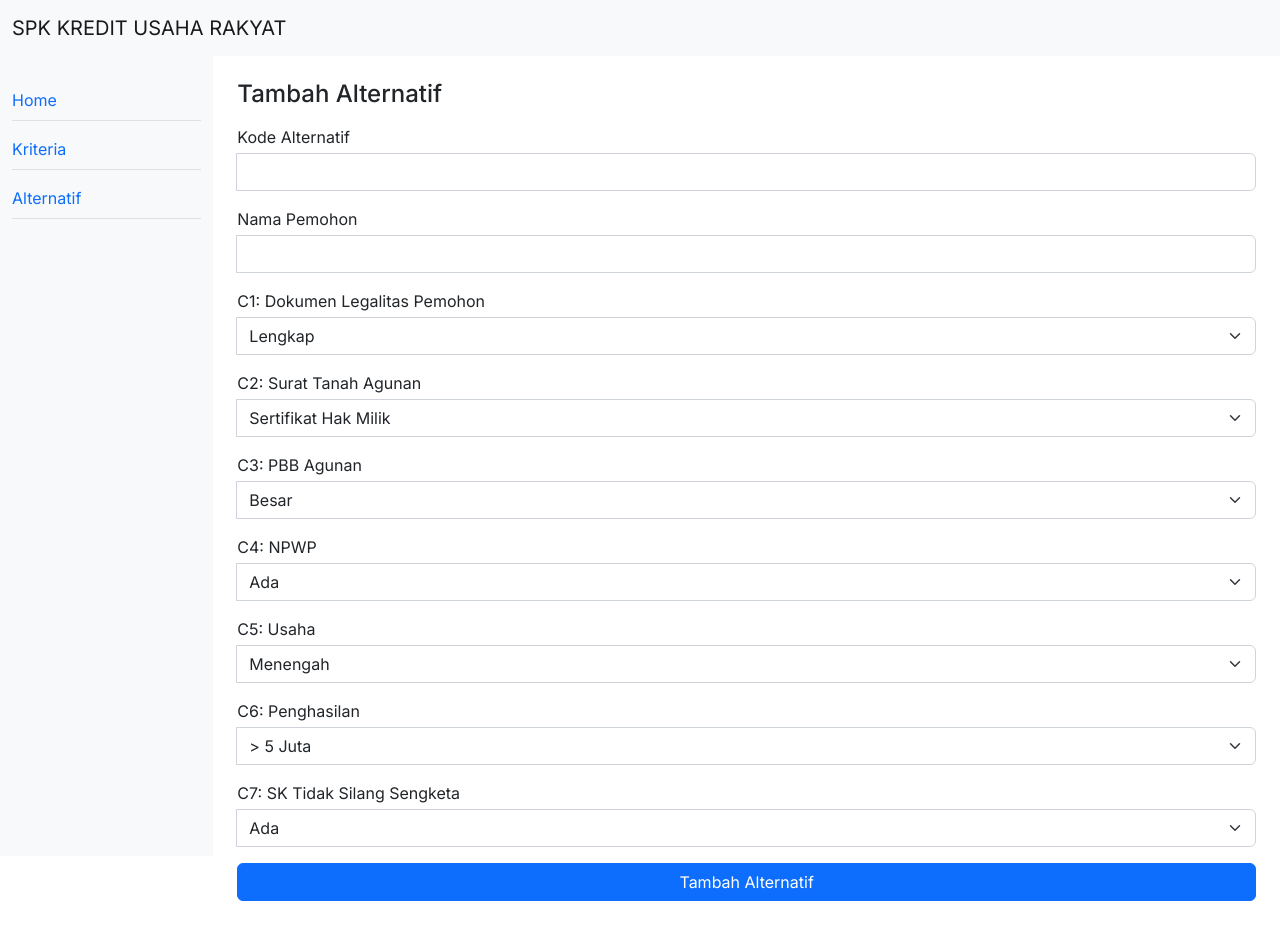
After one commit to arialghifari/spk, a PHP site: page /alternatif/tambah.php in a window 1280 px wide. The commit adds this page. Run offline with PHP 8.4, Linux system fonts and the light colour scheme.

Commit message:
Add tambah alternatif page

```diff
--- /dev/null
+++ b/alternatif/tambah.php
@@ -0,0 +1,115 @@
+<!DOCTYPE html>
+<html lang="en">
+
+<head>
+	<meta charset="UTF-8">
+	<meta http-equiv="X-UA-Compatible" content="IE=edge">
+	<meta name="viewport" content="width=device-width, initial-scale=1.0">
+	<title>SPK PEMBERIAN KREDIT USAHA RAKYAT</title>
+	<link href="https://cdn.jsdelivr.net/npm/bootstrap@5.2.2/dist/css/bootstrap.min.css" rel="stylesheet" integrity="sha384-Zenh87qX5JnK2Jl0vWa8Ck2rdkQ2Bzep5IDxbcnCeuOxjzrPF/et3URy9Bv1WTRi" crossorigin="anonymous">
+	<link rel="stylesheet" href="../style.css">
+</head>
+
+<body>
+	<header>
+		<nav class="navbar bg-light">
+			<div class="container-fluid">
+				<a class="navbar-brand" href="../">SPK KREDIT USAHA RAKYAT</a>
+			</div>
+		</nav>
+	</header>
+
+	<main>
+		<div class="row m-0">
+			<div class="col-12 col-md-2 m-0 bg-light py-4 vh-100">
+				<div class="d-flex flex-column gap-2">
+					<a class="border-bottom text-decoration-none py-2" href="../">Home</a>
+					<a class="border-bottom text-decoration-none py-2" href="./">Kriteria</a>
+					<a class="border-bottom text-decoration-none py-2" href="../alternatif">Alternatif</a>
+				</div>
+			</div>
+
+			<div class="col-12 col-md-10 m-0 mb-4 px-4">
+				<h2 class="mt-4 mb-3 fs-4">Tambah Alternatif</h2>
+
+				<form method="post" action="prosesTambah.php" class="d-flex flex-column gap-3">
+					<div class="input-group">
+						<label for="kodeAlternatif" class="w-100 mb-1">Kode Alternatif</label>
+						<input type="text" id="kodeAlternatif" name="kodeAlternatif" class="form-control">
+					</div>
+
+					<div class="input-group">
+						<label for="namaLengkap" class="w-100 mb-1">Nama Pemohon</label>
+						<input type="text" id="namaLengkap" name="namaLengkap" class="form-control">
+					</div>
+
+					<div class="input-group">
+						<label for="dokumenLegalitasPemohon" class="w-100 mb-1">C1: Dokumen Legalitas Pemohon</label>
+						<select name="dokumenLegalitasPemohon" id="dokumenLegalitasPemohon" class="form-select">
+							<option value="100">Lengkap</option>
+							<option value="50">Tidak Lengkap</option>
+						</select>
+					</div>
+
+					<div class="input-group">
+						<label for="suratTanahAgunan" class="w-100 mb-1">C2: Surat Tanah Agunan</label>
+						<select name="suratTanahAgunan" id="suratTanahAgunan" class="form-select">
+							<option value="100">Sertifikat Hak Milik</option>
+							<option value="50">Surat Keterangan Tanah Yang Dilegalisir Camat</option>
+						</select>
+					</div>
+
+					<div class="input-group">
+						<label for="pbbAgunan" class="w-100 mb-1">C3: PBB Agunan</label>
+						<select name="pbbAgunan" id="pbbAgunan" class="form-select">
+							<option value="100">Besar</option>
+							<option value="50">Kecil</option>
+						</select>
+					</div>
+
+					<div class="input-group">
+						<label for="npwp" class="w-100 mb-1">C4: NPWP</label>
+						<select name="npwp" id="npwp" class="form-select">
+							<option value="50">Ada</option>
+							<option value="25">Tidak Ada</option>
+						</select>
+					</div>
+
+					<div class="input-group">
+						<label for="usaha" class="w-100 mb-1">C5: Usaha</label>
+						<select name="usaha" id="usaha" class="form-select">
+							<option value="100">Menengah</option>
+							<option value="75">Kecil</option>
+							<option value="50">Mikro</option>
+						</select>
+					</div>
+
+					<div class="input-group">
+						<label for="penghasilan" class="w-100 mb-1">C6: Penghasilan</label>
+						<select name="penghasilan" id="penghasilan" class="form-select">
+							<option value="100">> 5 Juta</option>
+							<option value="80">> 4 Juta – 5 Juta</option>
+							<option value="60">> 3 Juta – 4 Juta</option>
+							<option value="40">> 2 Juta – 3 Juta</option>
+							<option value="20">0 – 2 Juta</option>
+						</select>
+					</div>
+
+					<div class="input-group">
+						<label for="skTidakSilangSengketa" class="w-100 mb-1">C7: SK Tidak Silang Sengketa</label>
+						<select name="skTidakSilangSengketa" id="skTidakSilangSengketa" class="form-select">
+							<option value="50">Ada</option>
+							<option value="25">Tidak Ada</option>
+						</select>
+					</div>
+
+					<button type="submit" class="btn btn-primary">Tambah Alternatif</button>
+				</form>
+			</div>
+		</div>
+	</main>
+
+	<script src="https://cdn.jsdelivr.net/npm/bootstrap@5.2.2/dist/js/bootstrap.bundle.min.js" integrity="sha384-OERcA2EqjJCMA+/3y+gxIOqMEjwtxJY7qPCqsdltbNJuaOe923+mo//f6V8Qbsw3" crossorigin="anonymous"></script>
+</body>
+
+</html>
```
Also changed, not shown: alternatif/index.php (+5 -2 lines), kriteria/index.php (+9 -6 lines), alternatif/prosesTambah.php (added).
